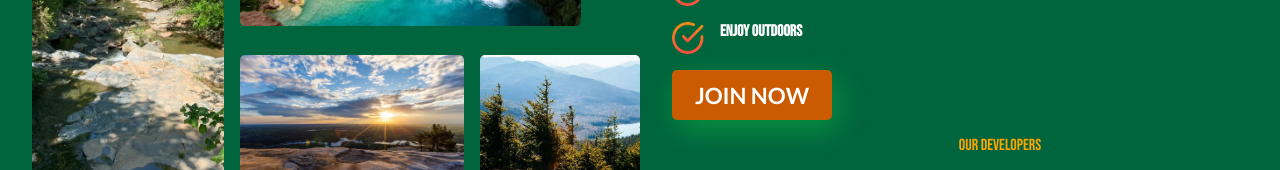
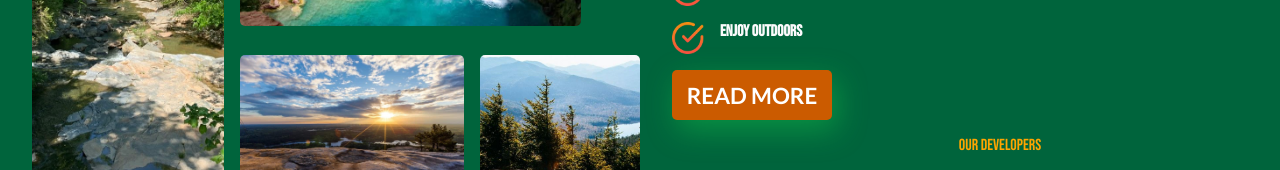
Before and after one commit to DQuaya/Trail-Ahead-Front-End, a React (Create React App) app: page / in a window 1280 px wide. Shown: the part 1130-1300 px from the top of the page. Built offline with nearby package versions, Linux system fonts and the light colour scheme.

Commit message:
button added for the about page

```diff
--- a/src/Components/Testing/Testing.js
+++ b/src/Components/Testing/Testing.js
@@ -46,8 +46,8 @@ const Testing = () => {
                     <img src={tick} alt="" />
                     <span>Enjoy outdoors</span>
                 </div>
-                <Link to='/signup' className='logo' smooth={true} duration={2000}>
-              <a href='#' className='header-btn'>Join Now</a>
+                <Link to='/about' className='logo' smooth={true} duration={2000}>
+              <a href='#' className='header-btn'>Read More</a>
             </Link>
             </div>
             <span
```
